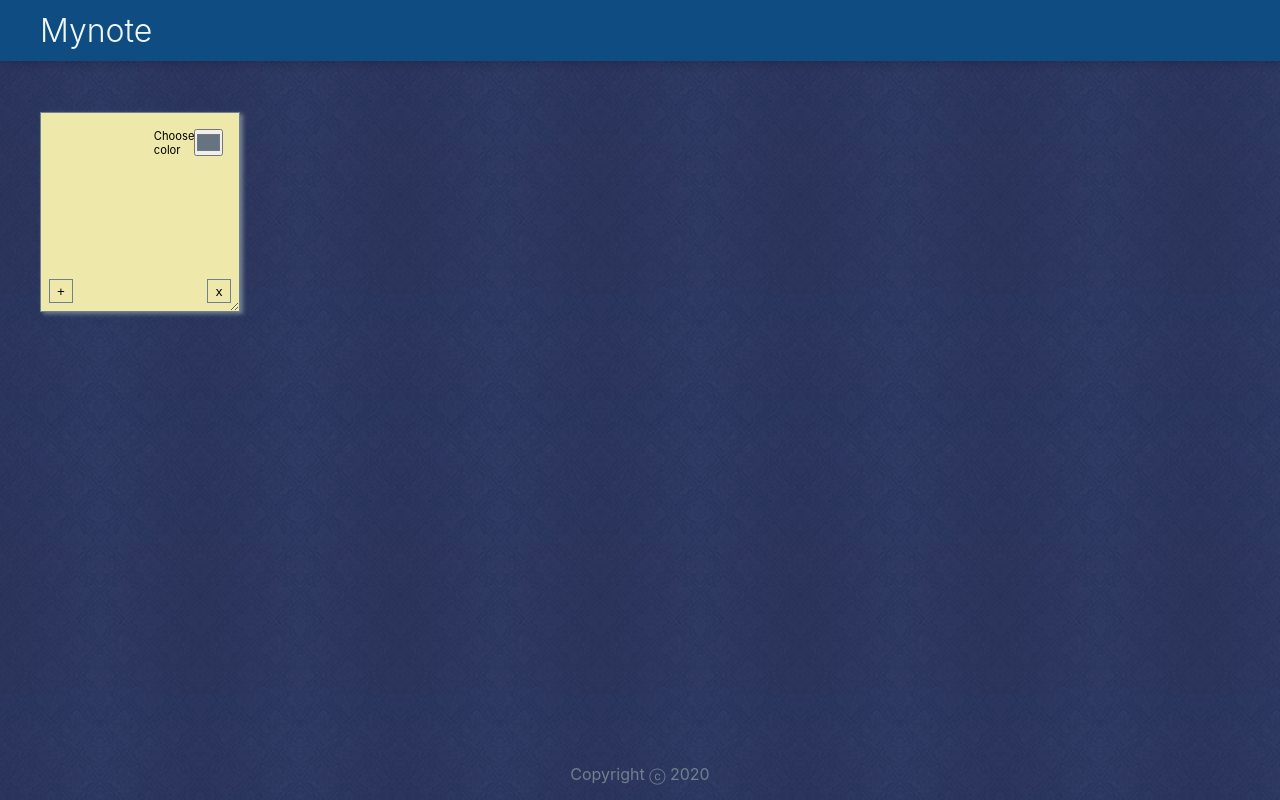
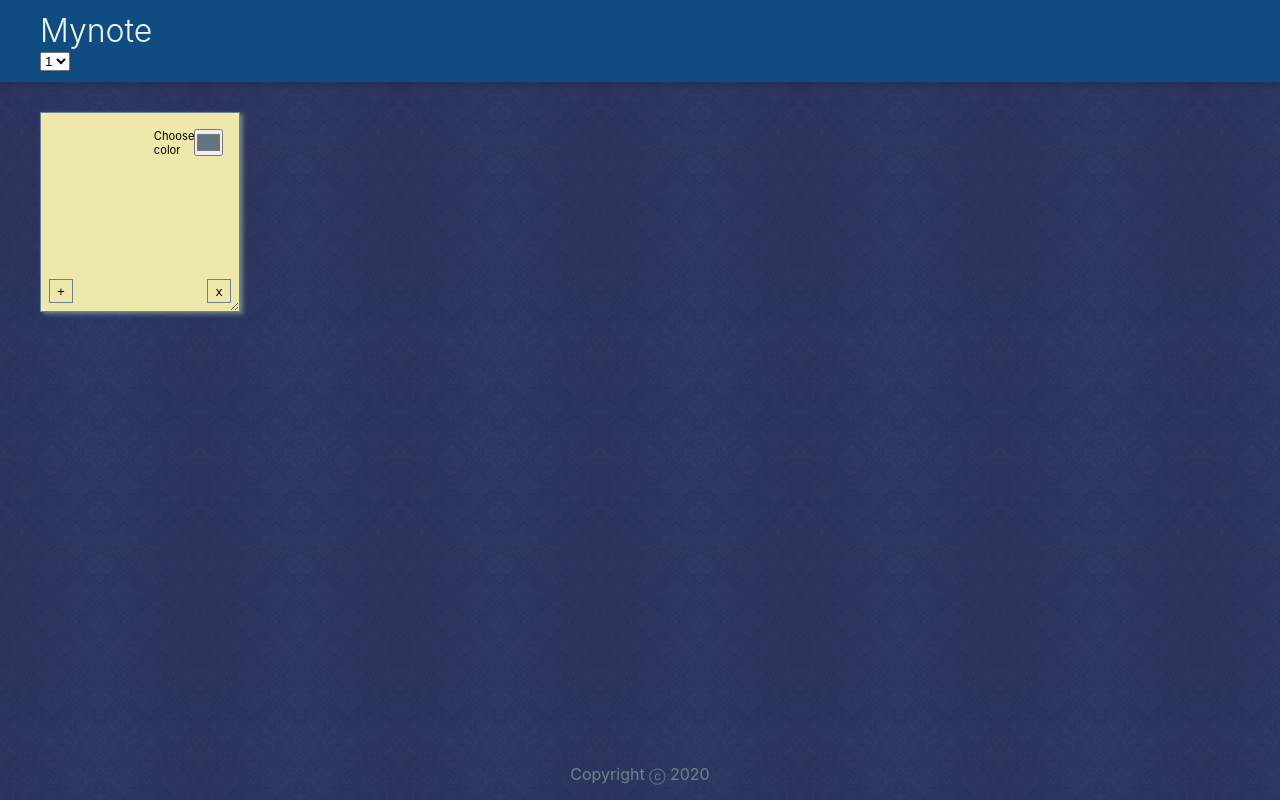
Before and after one commit to marinaandthecode/mern-notes, a React (Create React App) app: page / in a window 1280 px wide. Built offline with nearby package versions, Linux system fonts and the light colour scheme.

Commit message:
Add BackgroundPicker component with useEffect to change bgr

```diff
--- a/public/styles.css
+++ b/public/styles.css
@@ -4,6 +4,8 @@ body {
     sans-serif;
   -webkit-font-smoothing: antialiased;
   -moz-osx-font-smoothing: grayscale;
+  background-color: midnightblue;
+  background: url(./images/bgr6.png) repeat;
 }
 
 * {
@@ -20,7 +22,6 @@ body {
 .App {
   width: 100vw;
   height: 100vh;
-  background: url(./images/bgr6.png) repeat;
   padding: 6rem 1.5rem 1rem;
 }
 
--- a/src/components/App.jsx
+++ b/src/components/App.jsx
@@ -15,7 +15,6 @@ function App() {
 
   // function updateNote(id)
 
-//  function changeBgr
 
   function deleteNote(id) {
 
@@ -25,6 +24,10 @@ function App() {
       });
     })
   }
+
+  // function changeBgr() {
+
+  // }
 
   return (
     <div className="App">
--- /dev/null
+++ b/src/components/BackgroundPicker.jsx
@@ -0,0 +1,26 @@
+import React, {useState, useEffect} from 'react';
+
+function BackgroundPicker(props) {
+    const [background, setBackground] = useState('bgr6.png')
+
+    const bgrArray = ['bgr1.png', 'bgr2.png', 'bgr3.png', 'bgr4.png', 'bgr5.png', 'bgr6.png'];
+
+    function handleBgrChange(event) {
+        const newBgr = event.target.value;
+        setBackground(newBgr);
+    }
+
+    useEffect(() => {
+        document.body.style.backgroundImage = `url(./images/${background}`;
+    });
+
+    return (
+        <select selected={background} id="backgrounds" name="backgrounds" onChange={handleBgrChange} >
+        {bgrArray.map((bgr, index) => {
+            return <option value={bgr}>{index+1}</option>
+        })}
+        </select>
+    )
+}
+
+export default BackgroundPicker;
--- a/src/components/Header.jsx
+++ b/src/components/Header.jsx
@@ -1,4 +1,5 @@
 import React from 'react';
+import BackgroundPicker from './BackgroundPicker';
 
 function Header() {
     return (
@@ -6,6 +7,7 @@ function Header() {
         <h1>
             Mynote
         </h1>
+        <BackgroundPicker />
     </header>
     );
 }
```
